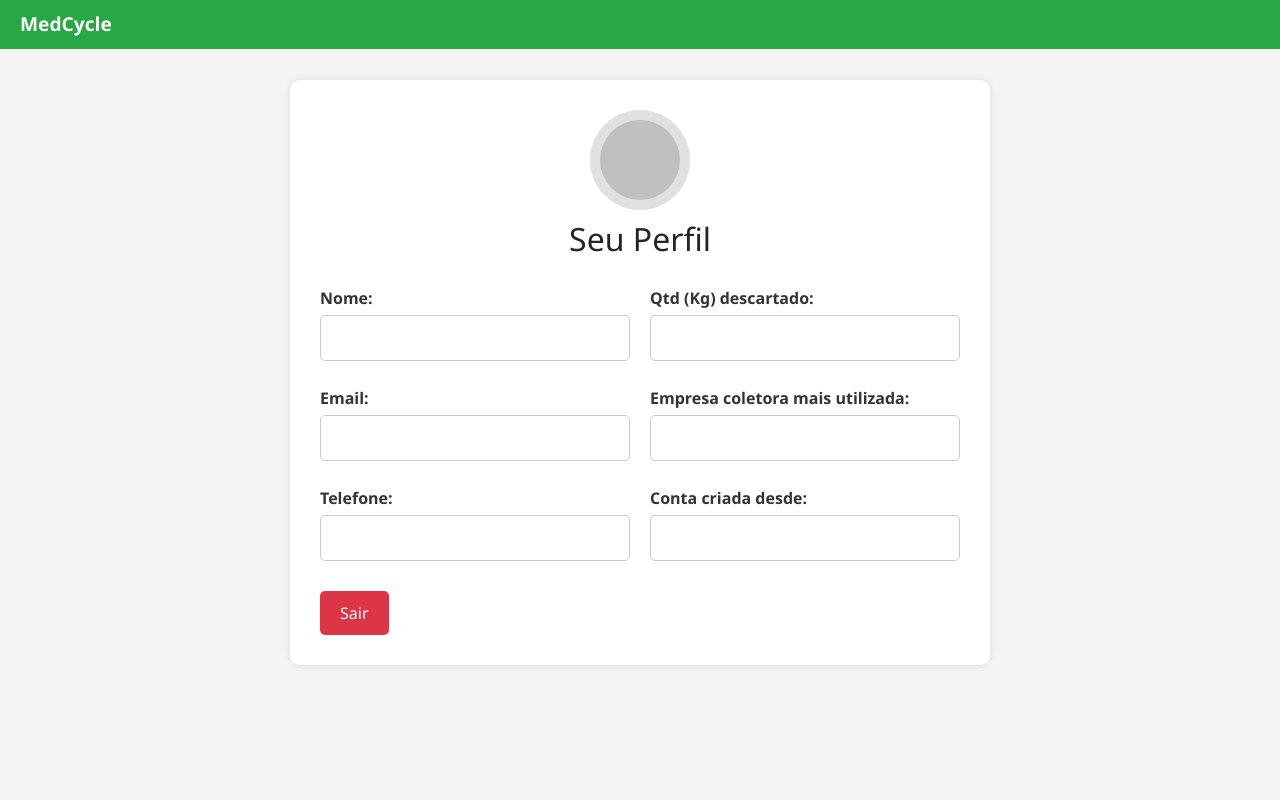
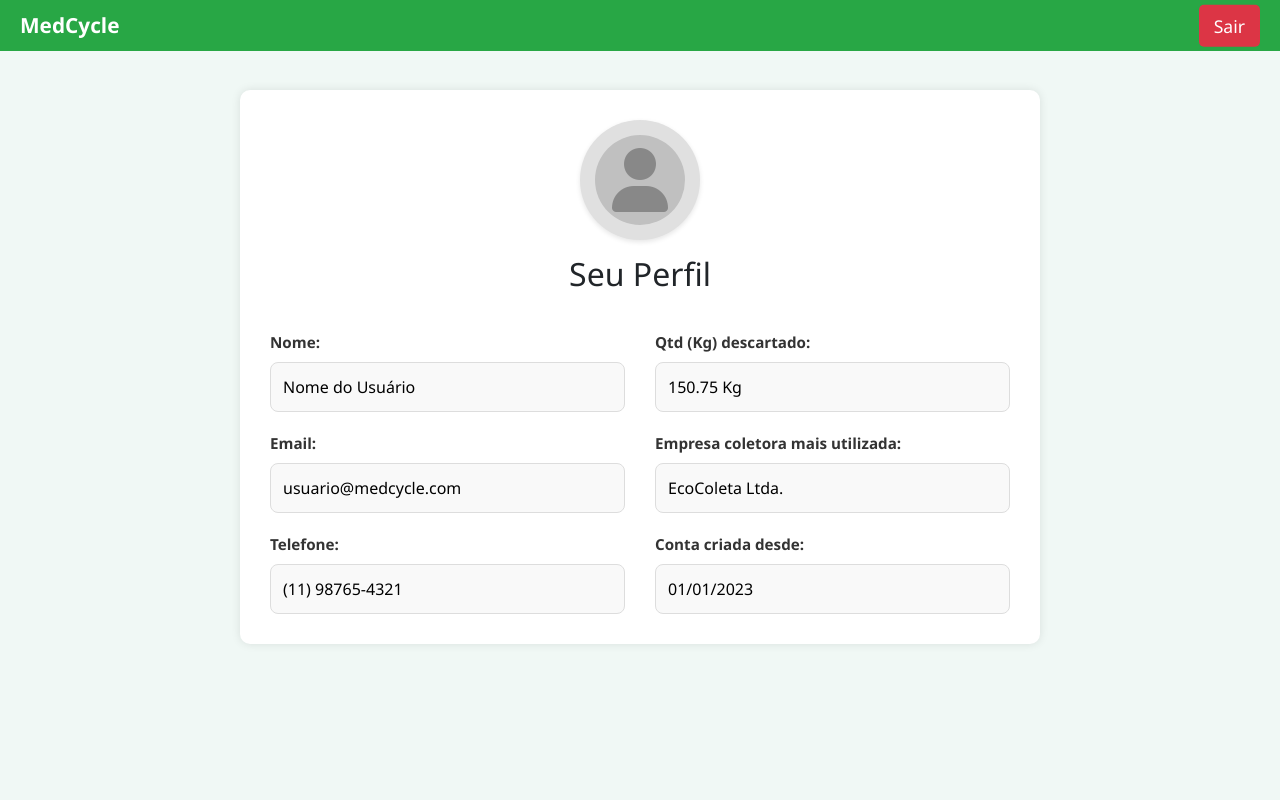
Before and after one commit to muLocatelli/DAC, a Flask app: page /perfil in a window 1280 px wide. Run offline with Flask 3, Linux system fonts and the light colour scheme.

Commit message:
PERFIL 1.0
add botao no alto

```diff
--- a/templates/perfil.html
+++ b/templates/perfil.html
@@ -4,15 +4,17 @@
     <meta charset="UTF-8">
     <title>MedCycle - Perfil</title>
     <link href="https://cdn.jsdelivr.net/npm/bootstrap@5.3.0/dist/css/bootstrap.min.css" rel="stylesheet">
+    <link rel="stylesheet" href="https://cdnjs.cloudflare.com/ajax/libs/font-awesome/6.0.0/css/all.min.css" xintegrity="sha512-9usAa10IRO0HhonpyAIVpjrylPvoDwiPUiKdWk5t3PyolY1cOd4DSE0Ga+ri4AuTroPR5aQvXU9xC6qOPnzFeg==" crossorigin="anonymous" referrerpolicy="no-referrer" />
     <style>
         body {
             font-family: 'Segoe UI', Tahoma, Geneva, Verdana, sans-serif;
             margin: 0;
-            background-color: #f4f4f4;
+            padding-top: 70px; /* Espaço para a barra superior */
+            background-color: #f0f8f5; /* Verde bem claro básico, consistente com o dashboard */
             display: flex;
             flex-direction: column;
             align-items: center;
-            padding-top: 60px; /* Espaço para a barra superior, se houver */
+            min-height: 100vh; /* Garante que o body ocupe toda a altura da viewport */
         }
 
         .top-bar {
@@ -38,7 +40,23 @@
             color: white;
             text-decoration: none;
             font-weight: bold;
-            font-size: 1.2em;
+            font-size: 1.3em; /* Tamanho maior para o nome do app */
+        }
+
+        .top-bar-right {
+            display: flex;
+            align-items: center;
+        }
+
+        .top-bar-right a {
+            color: white;
+            text-decoration: none;
+            margin-left: 15px;
+            font-size: 1.1em;
+        }
+
+        .top-bar-right a:hover {
+            color: #d4edda;
         }
 
         .container {
@@ -47,39 +65,52 @@
             box-shadow: 0 0 10px rgba(0, 0, 0, 0.1);
             padding: 30px;
             margin-top: 20px;
-            width: 80%;
-            max-width: 700px;
+            width: 90%; /* Aumentei a largura para melhor visualização */
+            max-width: 800px; /* Max-width para telas maiores */
+            display: flex;
+            flex-direction: column;
+            align-items: center;
+            position: relative; /* Para posicionar o botão de sair dentro do container */
         }
 
         .profile-header {
             display: flex;
             flex-direction: column;
             align-items: center;
-            margin-bottom: 20px;
+            margin-bottom: 30px;
+            width: 100%; /* Ocupa a largura total para centralizar */
         }
 
         .profile-icon-bg {
-            background-color: #e0e0e0;
-            width: 100px;
-            height: 100px;
+            background-color: #e0e0e0; /* Fundo cinza claro para o ícone */
+            width: 120px; /* Aumentei o tamanho do círculo */
+            height: 120px;
             border-radius: 50%;
             display: flex;
             justify-content: center;
             align-items: center;
-            margin-bottom: 10px;
+            margin-bottom: 15px;
+            box-shadow: 0 2px 5px rgba(0, 0, 0, 0.1); /* Sombra suave */
         }
 
         .profile-icon {
-            width: 80px;
-            height: 80px;
+            width: 90px; /* Tamanho do ícone de pessoa */
+            height: 90px;
+            background-color: #c0c0c0; /* Cor do ícone genérico */
             border-radius: 50%;
-            background-color: #c0c0c0; /* Cor do ícone genérico */
+            /* Usando um ícone Font Awesome para a pessoa */
+            display: flex;
+            justify-content: center;
+            align-items: center;
+            font-size: 4em; /* Tamanho do ícone */
+            color: #888; /* Cor do ícone */
         }
 
         .form-grid {
             display: grid;
             grid-template-columns: 1fr 1fr;
-            gap: 15px 20px;
+            gap: 20px 30px; /* Aumentei o espaçamento */
+            width: 100%;
         }
 
         .form-group {
@@ -88,19 +119,27 @@
         }
 
         .form-group label {
-            margin-bottom: 5px;
+            margin-bottom: 8px; /* Espaçamento maior para labels */
             color: #333;
             font-weight: bold;
+            font-size: 0.95em;
         }
 
         .form-group input {
-            padding: 10px;
-            border: 1px solid #ccc;
-            border-radius: 5px;
-            margin-bottom: 10px;
+            padding: 12px; /* Padding maior para os inputs */
+            border: 1px solid #ddd; /* Borda mais suave */
+            border-radius: 8px; /* Cantos mais arredondados */
+            font-size: 1em;
+            background-color: #f9f9f9; /* Fundo levemente cinza para inputs */
         }
 
-        /* Estilizando os campos específicos da imagem */
+        .form-group input:focus {
+            border-color: #28a745; /* Borda verde ao focar */
+            box-shadow: 0 0 5px rgba(40, 167, 69, 0.2);
+            outline: none;
+        }
+
+        /* Estilizando os campos específicos da imagem para layout */
         .nome-group, .email-group, .telefone-group {
             grid-column: 1;
         }
@@ -109,68 +148,92 @@
             grid-column: 2;
         }
 
-        .logout-button {
+        /* Botão Sair na parte superior direita */
+        .logout-button-top {
             background-color: #dc3545; /* Vermelho para sair */
             color: white;
             border: none;
-            padding: 10px 20px;
+            padding: 8px 15px;
             border-radius: 5px;
             cursor: pointer;
-            font-size: 1em;
-            margin-top: 20px;
-            align-self: center; /* Centraliza o botão */
+            font-size: 0.9em;
+            position: absolute; /* Posição absoluta dentro do top-bar */
+            right: 20px; /* Distância da direita */
+            top: 50%; /* Centraliza verticalmente */
+            transform: translateY(-50%); /* Ajusta para centralização perfeita */
+            text-decoration: none; /* Remove sublinhado do link */
         }
 
-        .logout-button:hover {
+        .logout-button-top:hover {
             background-color: #c82333;
+        }
+
+        /* Media queries para responsividade */
+        @media (max-width: 768px) {
+            .form-grid {
+                grid-template-columns: 1fr; /* Uma coluna em telas menores */
+            }
+            .nome-group, .email-group, .telefone-group,
+            .qtd-group, .empresa-group, .conta-group {
+                grid-column: 1; /* Todos ocupam uma coluna */
+            }
+            .container {
+                width: 95%; /* Mais largura em telas menores */
+                padding: 20px;
+            }
+            .profile-icon-bg {
+                width: 100px;
+                height: 100px;
+            }
+            .profile-icon {
+                font-size: 3.5em;
+            }
         }
     </style>
 </head>
 <body>
     <div class="top-bar">
         <div class="top-bar-left">
-            <a href="/">MedCycle</a>
+            <a href="/dashboard">MedCycle</a>
         </div>
-        <div>
-            </div>
+        <div class="top-bar-right">
+            <a href="/" class="logout-button-top">Sair</a>
+        </div>
     </div>
 
     <div class="container">
         <div class="profile-header">
             <div class="profile-icon-bg">
-                <div class="profile-icon"></div>
-            </div>
+                <i class="fas fa-user profile-icon"></i> </div>
             <h2>Seu Perfil</h2>
         </div>
 
         <div class="form-grid">
             <div class="form-group nome-group">
                 <label for="nome">Nome:</label>
-                <input type="text" id="nome" placeholder="">
+                <input type="text" id="nome" placeholder="Nome do Usuário" value="Nome do Usuário">
             </div>
             <div class="form-group qtd-group">
                 <label for="qtd_descartado">Qtd (Kg) descartado:</label>
-                <input type="text" id="qtd_descartado" placeholder="">
+                <input type="text" id="qtd_descartado" placeholder="0.00 Kg" value="150.75 Kg">
             </div>
             <div class="form-group email-group">
                 <label for="email">Email:</label>
-                <input type="email" id="email" placeholder="">
+                <input type="email" id="email" placeholder="seu.email@exemplo.com" value="usuario@medcycle.com">
             </div>
             <div class="form-group empresa-group">
                 <label for="empresa_coletora">Empresa coletora mais utilizada:</label>
-                <input type="text" id="empresa_coletora" placeholder="">
+                <input type="text" id="empresa_coletora" placeholder="Nome da Empresa" value="EcoColeta Ltda.">
             </div>
             <div class="form-group telefone-group">
                 <label for="telefone">Telefone:</label>
-                <input type="tel" id="telefone" placeholder="">
+                <input type="tel" id="telefone" placeholder="(XX) XXXXX-XXXX" value="(11) 98765-4321">
             </div>
             <div class="form-group conta-group">
                 <label for="conta_criada">Conta criada desde:</label>
-                <input type="text" id="conta_criada" placeholder="">
+                <input type="text" id="conta_criada" placeholder="DD/MM/AAAA" value="01/01/2023">
             </div>
         </div>
-
-        <button class="logout-button">Sair</button>
     </div>
 
     <script src="https://cdn.jsdelivr.net/npm/bootstrap@5.3.0/dist/js/bootstrap.bundle.min.js"></script>
```
